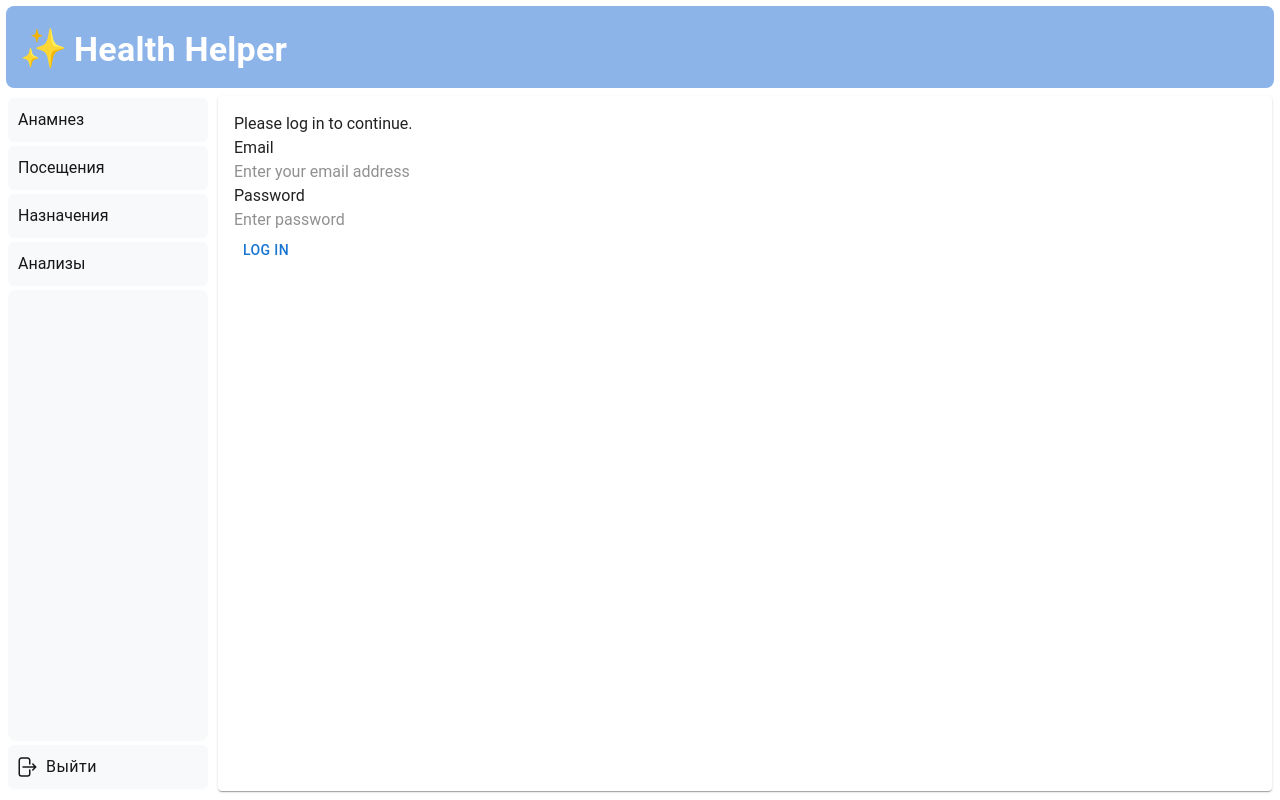
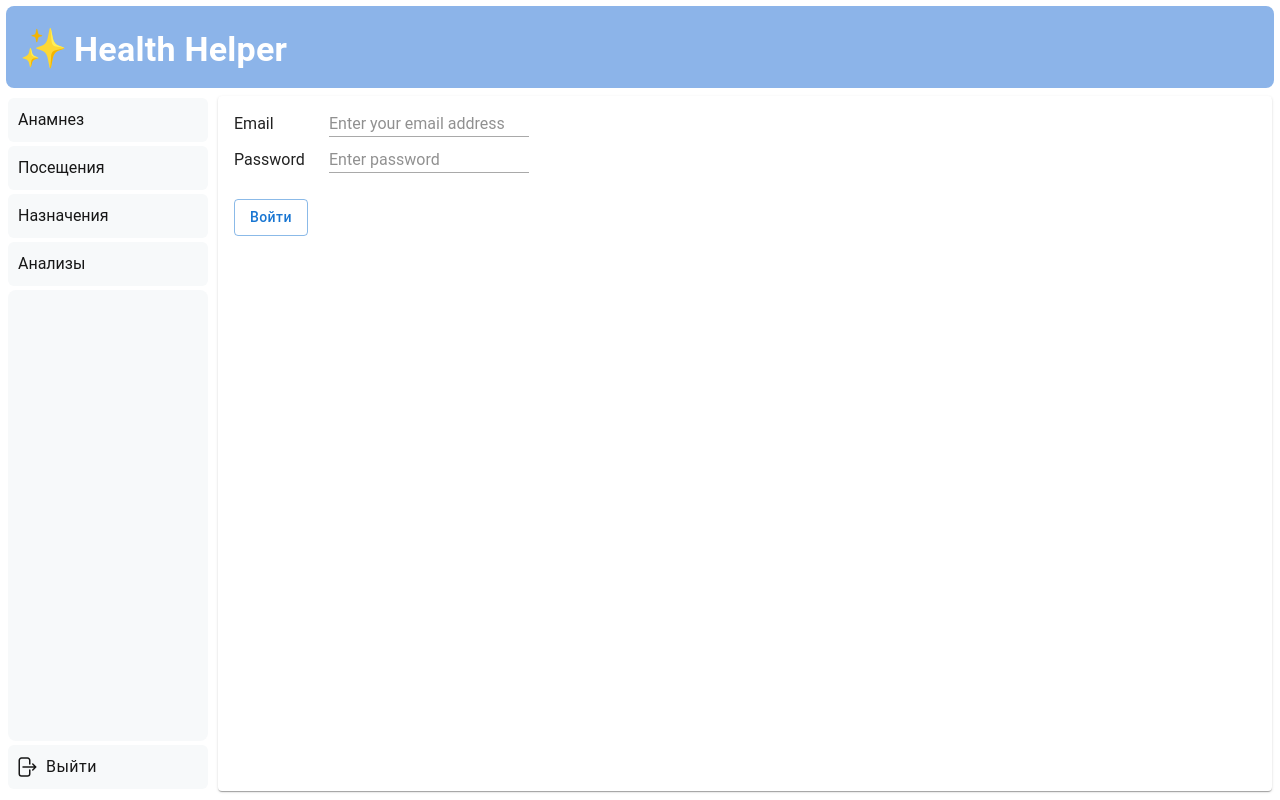
Before and after one commit to tanya-chuk/health-helper, a Next.js app: page /login in a window 1280 px wide. Built offline with nearby package versions, Linux system fonts and the light colour scheme.

Commit message:
Updates login interface

```diff
--- a/app/(routes)/login/LoginForm.tsx
+++ b/app/(routes)/login/LoginForm.tsx
@@ -15,10 +15,10 @@ export const LoginForm = () => {
   return (
     <form action={formAction}>
       <div>
-        <h1>Please log in to continue.</h1>
-        <div>
-          <div>
-            <label htmlFor="email">Email</label>
+        <div style={{ height: '36px', display: 'flex', gap: 15 }}>
+          <label htmlFor="email" style={{ width: '80px' }}>
+            Email
+          </label>
           <div>
             <input
               id="email"
@@ -26,11 +26,14 @@ export const LoginForm = () => {
               name="email"
               placeholder="Enter your email address"
               required
+              style={{ width: '200px', borderBottom: '1px solid darkgrey' }}
             />
           </div>
         </div>
-          <div>
-            <label htmlFor="password">Password</label>
+        <div style={{ height: '36px', display: 'flex', gap: 15 }}>
+          <label htmlFor="password" style={{ width: '80px' }}>
+            Password
+          </label>
           <div>
             <input
               id="password"
@@ -39,16 +42,21 @@ export const LoginForm = () => {
               placeholder="Enter password"
               required
               minLength={6}
+              style={{ width: '200px', borderBottom: '1px solid darkgrey' }}
             />
           </div>
         </div>
       </div>
       <input type="hidden" name="redirectTo" value={callbackUrl} />
-        <Button aria-disabled={isPending} type="submit">
-          Log in
+      <Button
+        aria-disabled={isPending}
+        type="submit"
+        variant="outlined"
+        sx={{ marginTop: '15px', textTransform: 'none' }}
+      >
+        Войти
       </Button>
       {errorMessage && <p>{errorMessage}</p>}
-      </div>
     </form>
   );
 };
```
Lines whose indentation alone changed are shown as unchanged.
